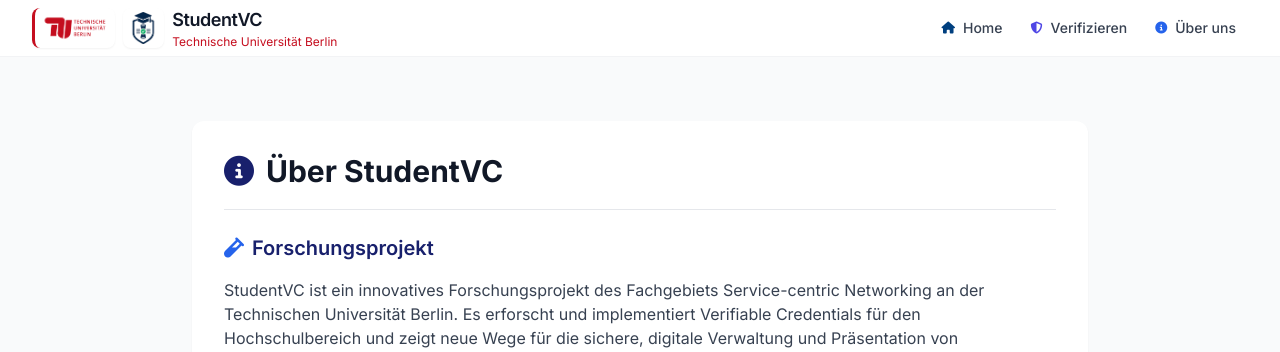
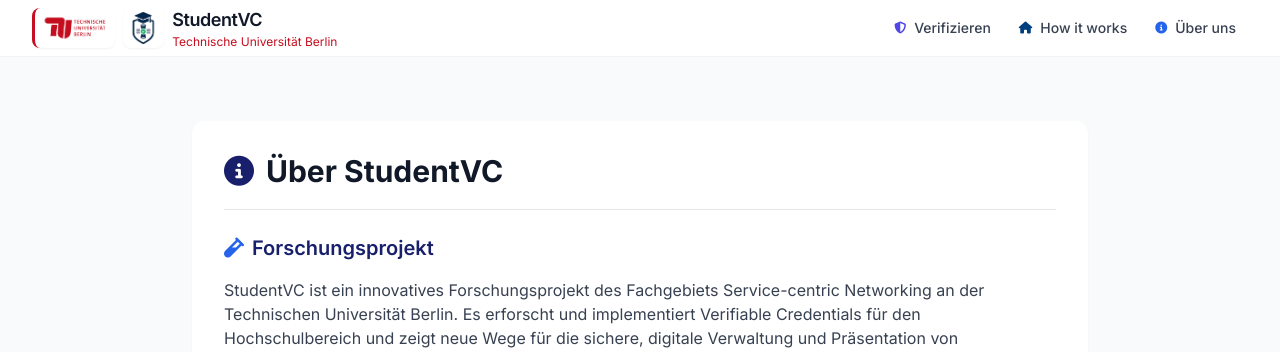
Before and after one commit to VIABLE-hub/viable-verifier, a Flask app: page /about in a window 1280 px wide. Shown: the top 352 px of the page. Run offline with Flask 3, Linux system fonts and the light colour scheme; parts of the project's set-up code (start-up, migrations or seed data) failed here and were passed over; some libraries are stand-ins or nearby versions.

Commit message:
update navigation

```diff
--- a/backend/src/__init__.py
+++ b/backend/src/__init__.py
@@ -324,6 +324,6 @@ def create_app():
     # Main route
     @app.route('/')
     def index():
-        return redirect(url_for('home.index'))
+        return redirect(url_for('verifier.index'))
 
     return app
--- a/backend/src/home.py
+++ b/backend/src/home.py
@@ -6,9 +6,7 @@ home = Blueprint('home', __name__)
 logger = getLogger("LOGGER")
 
 
-@home.route('/index', methods=['GET'])
-@home.route('/home', methods=['GET'])
-@home.route('/', methods=['GET'])
+@home.route('/how-it-works', methods=['GET'])
 def index():
     return render_template("home.html")
 
--- a/backend/src/templates/base.html
+++ b/backend/src/templates/base.html
@@ -141,12 +141,12 @@
 
           <!-- Desktop Navigation -->
           <div class="hidden md:flex items-center space-x-1">
-            <a href="/" class="flex items-center text-gray-700 dark:text-gray-300 hover:text-berlin-blue dark:hover:text-berlin-light px-3 py-1.5 rounded-md text-sm font-medium transition-all duration-150 hover:bg-gray-100 dark:hover:bg-gray-800">
-              <i class="fas fa-home mr-2 text-berlin-blue dark:text-berlin-light text-xs"></i>Home
+            <a href="/verifier" class="flex items-center text-gray-700 dark:text-gray-300 hover:text-indigo-600 dark:hover:text-indigo-400 px-3 py-1.5 rounded-md text-sm font-medium transition-all duration-150 hover:bg-gray-100 dark:hover:bg-gray-800">
+              <i class="fas fa-shield-alt mr-2 text-indigo-600 dark:text-indigo-400 text-xs"></i>Verifizieren
             </a>
 
-            <a href="/verifier" class="flex items-center text-gray-700 dark:text-gray-300 hover:text-indigo-600 dark:hover:text-indigo-400 px-3 py-1.5 rounded-md text-sm font-medium transition-all duration-150 hover:bg-gray-100 dark:hover:bg-gray-800">
-              <i class="fas fa-shield-alt mr-2 text-indigo-600 dark:text-indigo-400 text-xs"></i>Verifizieren
+            <a href="/how-it-works" class="flex items-center text-gray-700 dark:text-gray-300 hover:text-berlin-blue dark:hover:text-berlin-light px-3 py-1.5 rounded-md text-sm font-medium transition-all duration-150 hover:bg-gray-100 dark:hover:bg-gray-800">
+              <i class="fas fa-home mr-2 text-berlin-blue dark:text-berlin-light text-xs"></i>How it works
             </a>
 
             <a href="/about" class="flex items-center text-gray-700 dark:text-gray-300 hover:text-blue-600 dark:hover:text-blue-400 px-3 py-1.5 rounded-md text-sm font-medium transition-all duration-150 hover:bg-gray-100 dark:hover:bg-gray-800">
@@ -168,12 +168,12 @@
         <!-- Mobile Navigation -->
         <div id="mobile-menu" class="hidden md:hidden pb-3 pt-2 border-t border-gray-200 dark:border-gray-700">
           <div class="space-y-1">
-            <a href="/" class="flex items-center text-gray-700 dark:text-gray-300 hover:text-berlin-blue dark:hover:text-berlin-light px-3 py-2 rounded-md text-sm font-medium hover:bg-gray-100 dark:hover:bg-gray-800 transition-all duration-150">
-              <i class="fas fa-home mr-3 text-berlin-blue dark:text-berlin-light text-xs w-4"></i>Home
+            <a href="/verifier" class="flex items-center text-gray-700 dark:text-gray-300 hover:text-indigo-600 dark:hover:text-indigo-400 px-3 py-2 rounded-md text-sm font-medium hover:bg-gray-100 dark:hover:bg-gray-800 transition-all duration-150">
+              <i class="fas fa-shield-alt mr-3 text-indigo-600 dark:text-indigo-400 text-xs w-4"></i>Verifizieren
             </a>
 
-            <a href="/verifier" class="flex items-center text-gray-700 dark:text-gray-300 hover:text-indigo-600 dark:hover:text-indigo-400 px-3 py-2 rounded-md text-sm font-medium hover:bg-gray-100 dark:hover:bg-gray-800 transition-all duration-150">
-              <i class="fas fa-shield-alt mr-3 text-indigo-600 dark:text-indigo-400 text-xs w-4"></i>Verifizieren
+            <a href="/how-it-works" class="flex items-center text-gray-700 dark:text-gray-300 hover:text-berlin-blue dark:hover:text-berlin-light px-3 py-2 rounded-md text-sm font-medium hover:bg-gray-100 dark:hover:bg-gray-800 transition-all duration-150">
+              <i class="fas fa-home mr-3 text-berlin-blue dark:text-berlin-light text-xs w-4"></i>How it works
             </a>
 
             <a href="/about" class="flex items-center text-gray-700 dark:text-gray-300 hover:text-blue-600 dark:hover:text-blue-400 px-3 py-2 rounded-md text-sm font-medium hover:bg-gray-100 dark:hover:bg-gray-800 transition-all duration-150">
```
